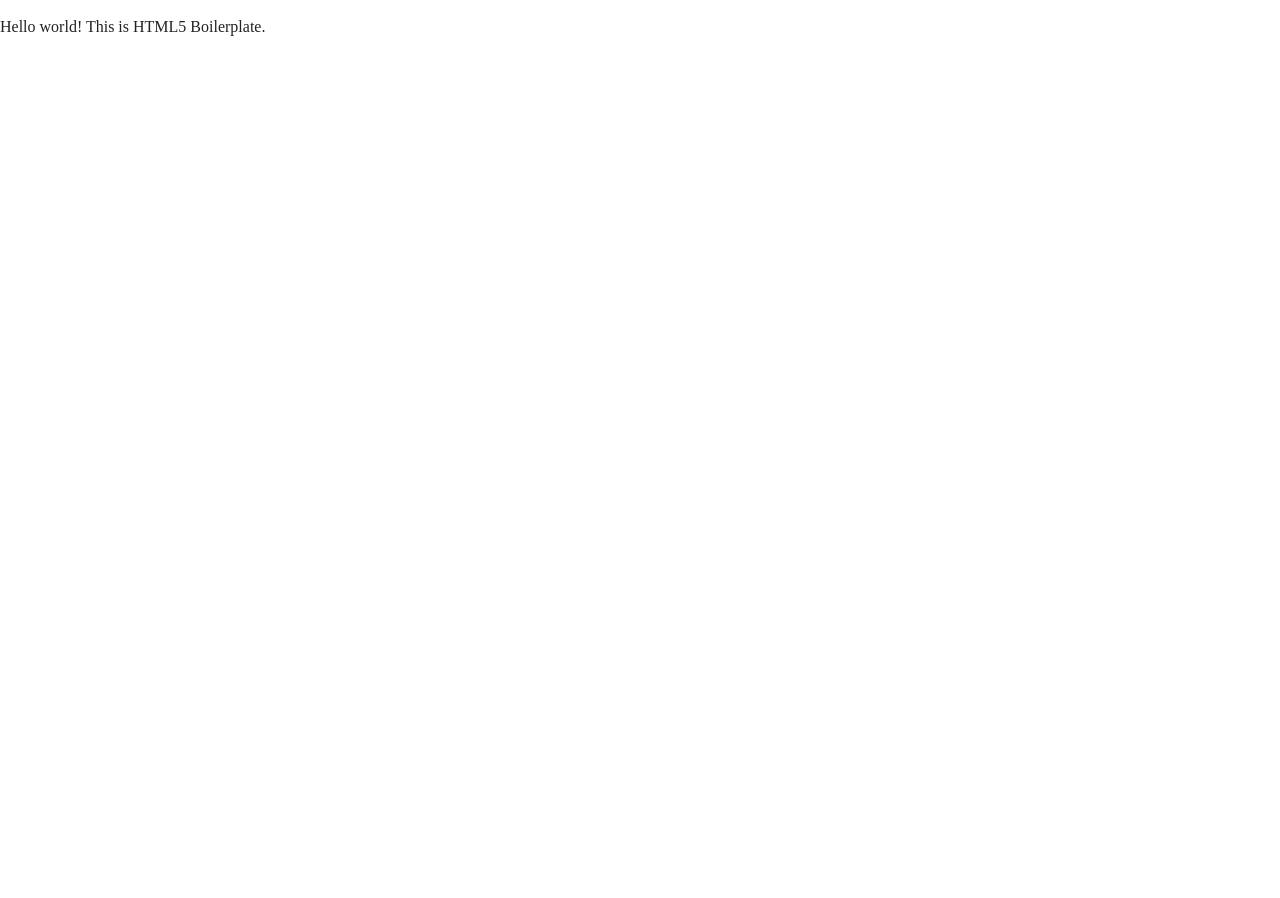
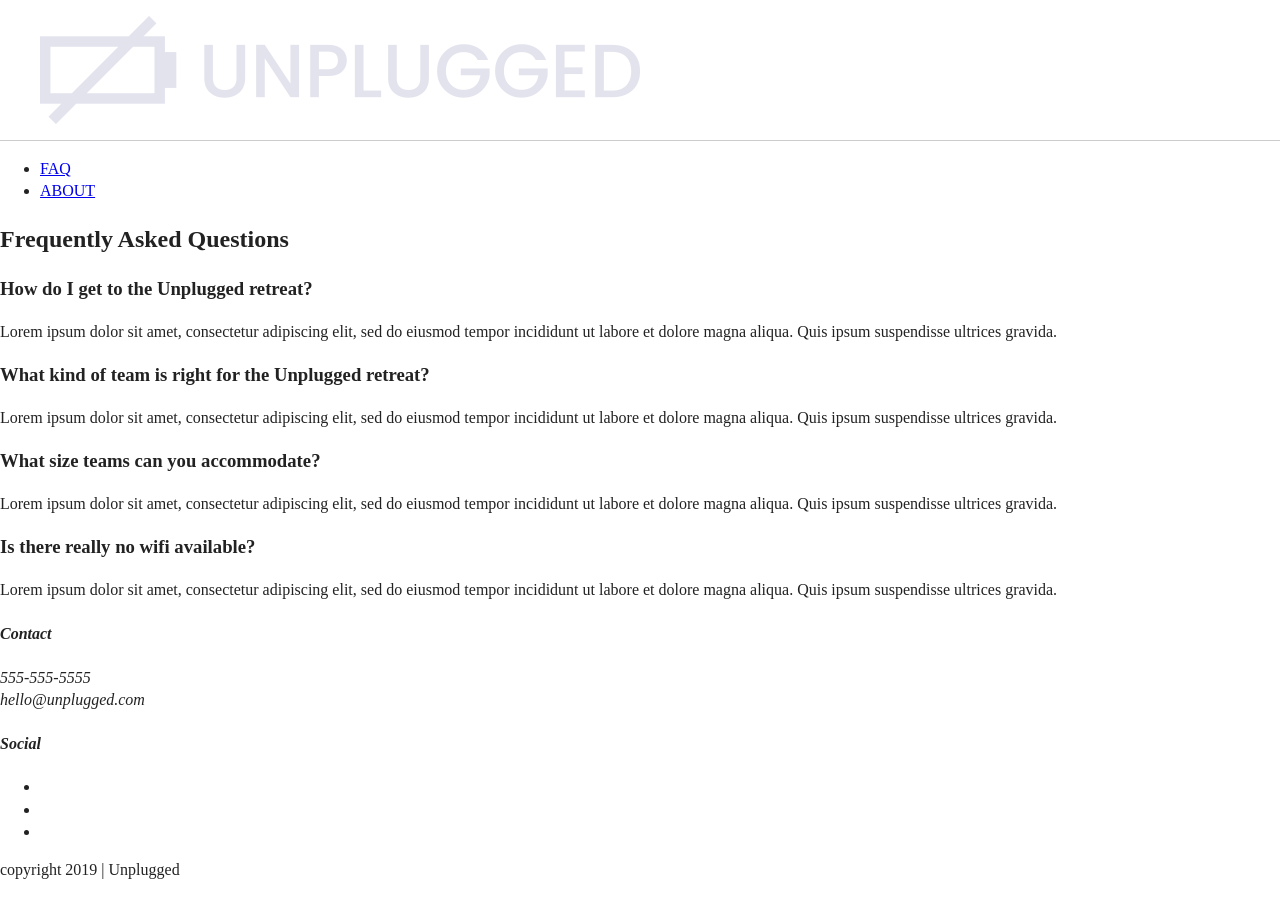
Before and after one commit to ali-shariatii/unplugged-retreat, a website: page faq/index.html in a window 1280 px wide. Before the commit the page ends 800 px from the top, so only its background shows below. Drawn offline with Linux system fonts and the light colour scheme.

Commit message:
completed faq structure & content

```diff
--- a/faq/index.html
+++ b/faq/index.html
@@ -3,7 +3,7 @@
 
 <head>
   <meta charset="utf-8">
-  <title></title>
+  <title>FAQ</title>
   <meta name="description" content="">
   <meta name="viewport" content="width=device-width, initial-scale=1">
 
@@ -23,9 +23,60 @@
 </head>
 
 <body>
+  <!--nav-->
+  <div>
+    <figure>
+      <a href="../index.html"><img src="../assets/img/unpluggedlogo.png" alt="unplugged logo"></a>
+    </figure>
+    <hr>
+    <nav>
+      <ul>
+        <li><a href="index.html">FAQ</a></li>
+        <li><a href="../about/index.html">ABOUT</a></li>
+      </ul>
+    </nav>
+  </div>
 
-  <!-- Add your site or application content here -->
-  <p>Hello world! This is HTML5 Boilerplate.</p>
+  <!--main section-->
+  <h2>Frequently Asked Questions</h2>
+  <div>
+    <div>
+      <h3>How do I get to the Unplugged retreat?</h3>
+      <p>Lorem ipsum dolor sit amet, consectetur adipiscing elit, sed do eiusmod tempor incididunt ut labore et dolore magna aliqua. Quis ipsum suspendisse ultrices gravida.  </p>
+    </div>
+    <div>
+      <h3>What kind of team is right for the Unplugged retreat?</h3>
+      <p>Lorem ipsum dolor sit amet, consectetur adipiscing elit, sed do eiusmod tempor incididunt ut labore et dolore magna aliqua. Quis ipsum suspendisse ultrices gravida.  </p>
+    </div>
+    <div>
+      <h3>What size teams can you accommodate?</h3>
+      <p>Lorem ipsum dolor sit amet, consectetur adipiscing elit, sed do eiusmod tempor incididunt ut labore et dolore magna aliqua. Quis ipsum suspendisse ultrices gravida.  </p>
+    </div>
+    <div>
+      <h3>Is there really no wifi available?</h3>
+      <p>Lorem ipsum dolor sit amet, consectetur adipiscing elit, sed do eiusmod tempor incididunt ut labore et dolore magna aliqua. Quis ipsum suspendisse ultrices gravida.  </p>
+    </div>
+  </div>
+
+  <!--footer-->
+  <footer>
+    <address>
+      <div>
+        <h4>Contact</h4>
+        <p>555-555-5555<br>hello@unplugged.com</p>
+      </div>
+      <div>
+        <h4>Social</h4>
+        <ul>
+          <li><a href="https://wwww.facebook.com/"></a></li>
+          <li><a href="https://wwww.twitter.com/"></a></li>
+          <li><a href="https://wwww.instagram.com/"></a></li>
+        </ul>
+      </div>
+    </address>
+    <p>copyright 2019 | Unplugged</p>
+  </footer>
+
   <script src="../js/vendor/modernizr-3.11.2.min.js"></script>
   <script src="../js/plugins.js"></script>
   <script src="../js/main.js"></script>
```
Also changed, not shown: about/index.html (+34 -3 lines), index.html (+3 -1 lines).
